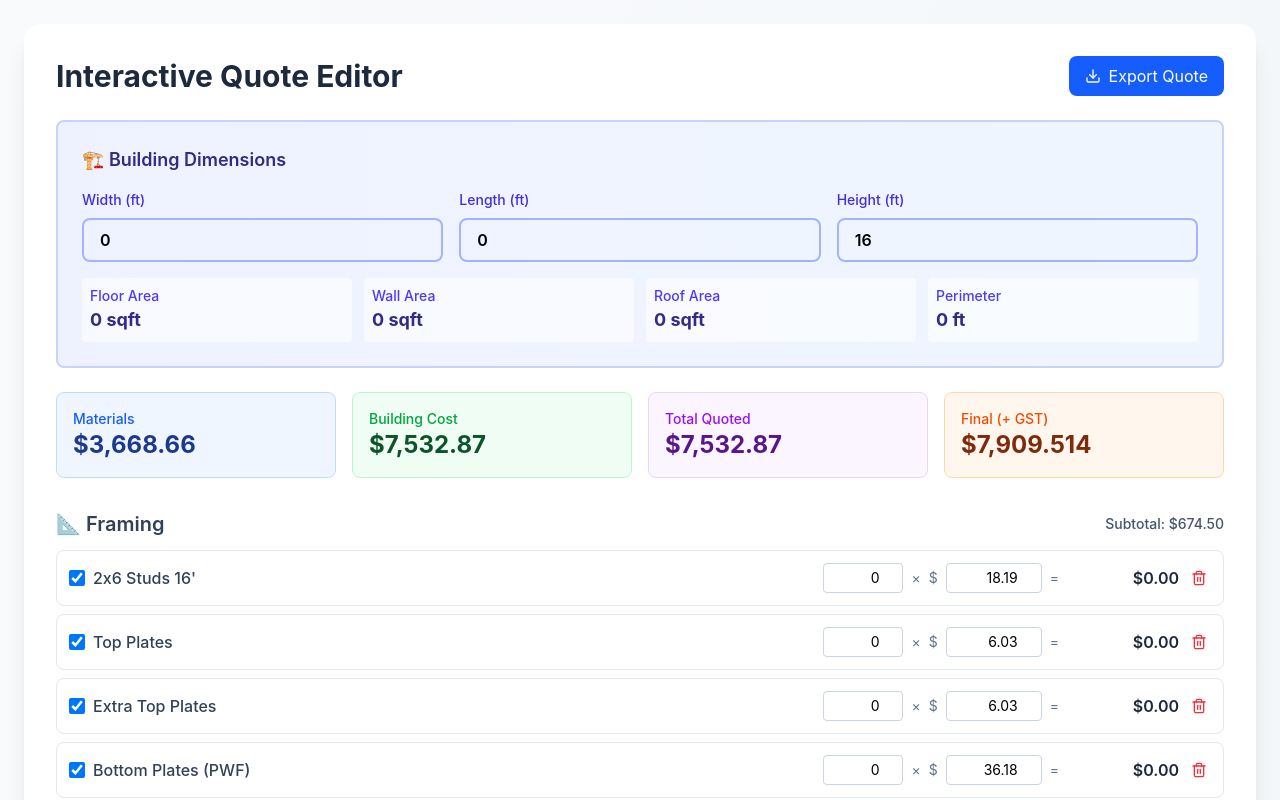
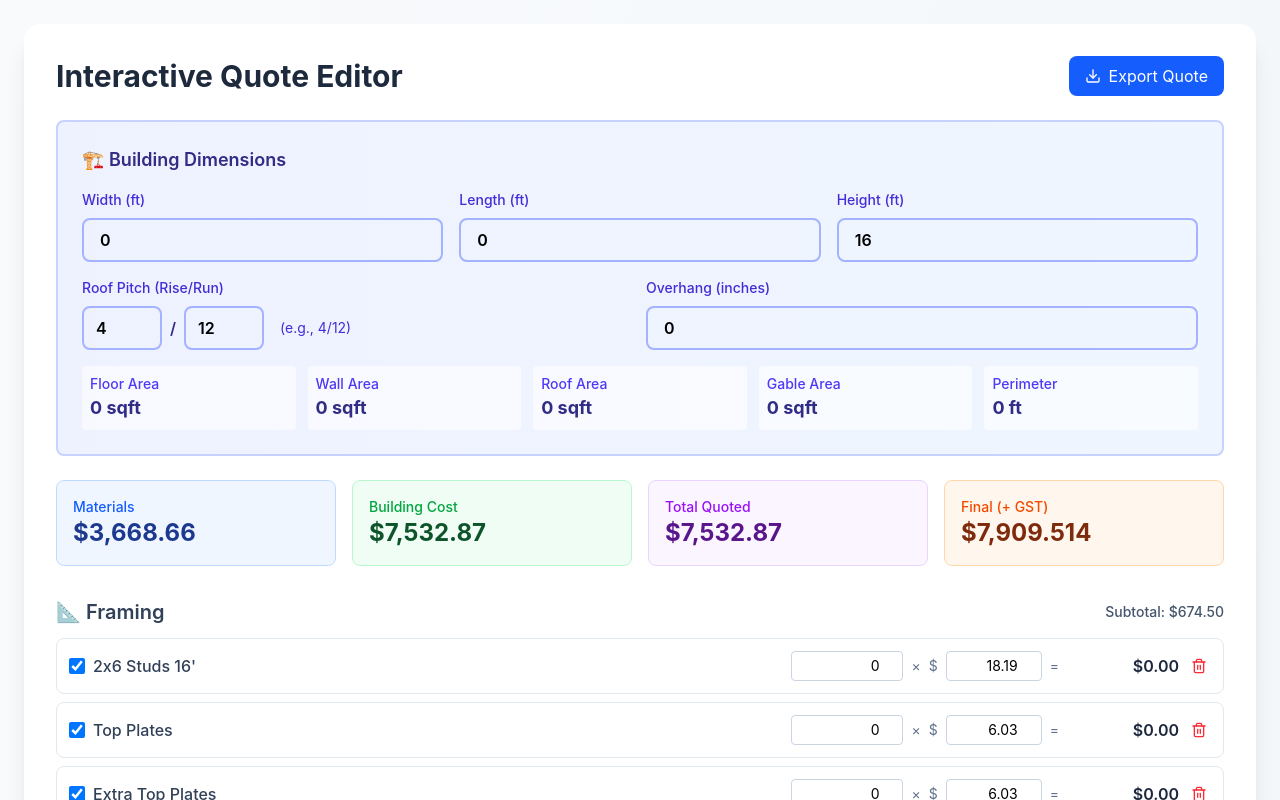
Before and after one commit to JorgeAng/TB2026, a React (Vite) app: page / in a window 1280 px wide. Shown: the top 800 px of the page. Built offline with nearby package versions, Linux system fonts and the light colour scheme.

Commit message:
Update roof pitch and overhang configuration
Refactor roof pitch calculation and update related formulas.

```diff
--- a/src/App.jsx
+++ b/src/App.jsx
@@ -20,8 +20,9 @@ const QuoteEditor = () => {
     studSpacing: 16,
     topPlates: 2,
     extraTopPlates: 1,
-    roofPitch: 1/3,
-    overhang: 4
+    roofPitchRise: 4,
+    roofPitchRun: 12,
+    overhang: 0
   });
 
   const [items, setItems] = useState([]);
@@ -31,13 +32,20 @@ const QuoteEditor = () => {
   // Calculate derived values from dimensions
   const floorArea = (dimensions.width || 0) * (dimensions.length || 0);
   const perimeter = 2 * ((dimensions.width || 0) + (dimensions.length || 0));
-  const wallArea = perimeter * (dimensions.height || 0);
-  const angleRad = Math.atan(config.roofPitch);
+  const wallAreaRect = perimeter * (dimensions.height +1|| 0);
+
+  // Calculate gable roof geometry
+  const roofPitch = config.roofPitchRise / config.roofPitchRun; // 4/12 = 0.333...
+  const angleRad = Math.atan(roofPitch);
   const cosAngle = Math.cos(angleRad);
   const run = (dimensions.width || 0) / 2;
+  const rise = run * roofPitch;
   const rafterLen = (run / cosAngle) + config.overhang;
   const roofArea = rafterLen * (dimensions.length || 0) * 2;
-  const gableArea = ((dimensions.width || 0) / 2) * ((dimensions.width || 0) / 2 * config.roofPitch) * 2;
+
+  // Gable area: 2 triangular ends (base * height / 2) * 2 ends, then multiply by 2
+  const gableArea = (((dimensions.width || 0) * rise / 2) * 2) * 2;
+  const wallArea = wallAreaRect;
 
   // Formula definitions for each item
   const formulas = {
@@ -53,7 +61,7 @@ const QuoteEditor = () => {
     10: () => Math.ceil((Math.ceil((perimeter * 12) / config.studSpacing) * 30) / 2000),
     11: () => Math.ceil((Math.ceil((perimeter * 12) / config.studSpacing) * 35) / 2000),
     15: () => Math.ceil(roofArea),
-    16: () => Math.ceil(wallArea + gableArea),
+    16: () => Math.ceil(wallAreaRect + gableArea),
     17: () => Math.ceil(dimensions.length / 10),
     18: () => Math.ceil((dimensions.length * 0.70) / 16) + 2,
     19: () => 4,
@@ -66,18 +74,18 @@ const QuoteEditor = () => {
     26: () => Math.ceil(perimeter / 10),
     27: () => Math.ceil(dimensions.length / 10),
     28: () => Math.ceil((dimensions.length * 2) / 20),
-    29: () => Math.ceil((Math.ceil(roofArea) + Math.ceil(wallArea + gableArea)) * 1.5 / 1000),
-    30: () => Math.ceil(wallArea * 0.94),
+    29: () => Math.ceil((Math.ceil(roofArea) + Math.ceil(wallAreaRect + gableArea)) * 1.5 / 1000),
+    30: () => Math.ceil(wallAreaRect * 0.94),
     31: () => Math.ceil(floorArea),
     32: () => Math.ceil(perimeter / 10),
     33: () => Math.ceil(perimeter / 16),
-    34: () => Math.ceil((Math.ceil(wallArea * 0.94) + Math.ceil(floorArea)) * 1.5 / 1000),
-    38: () => Math.ceil(Math.ceil(wallArea * 0.94) / 1000),
-    39: () => Math.ceil(Math.ceil(wallArea * 0.94) / 1000),
+    34: () => Math.ceil((Math.ceil(wallAreaRect * 0.94) + Math.ceil(floorArea)) * 1.5 / 1000),
+    38: () => Math.ceil(Math.ceil(wallAreaRect * 0.94) / 1000),
+    39: () => Math.ceil(Math.ceil(wallAreaRect * 0.94) / 1000),
     40: () => 4,
     41: () => 2,
     42: () => 6,
-    43: () => Math.ceil(wallArea * 0.94),
+    43: () => Math.ceil(wallAreaRect * 0.94),
     44: () => Math.ceil(floorArea),
     45: () => 1
   };
@@ -290,7 +298,41 @@ const QuoteEditor = () => {
                 />
               </div>
             </div>
-            <div className="mt-4 grid grid-cols-2 sm:grid-cols-4 gap-2 sm:gap-3 text-sm">
+
+            <div className="mt-4 grid grid-cols-1 sm:grid-cols-2 gap-3">
+              <div>
+                <label className="block text-sm font-medium text-indigo-700 mb-2">Roof Pitch (Rise/Run)</label>
+                <div className="flex gap-2 items-center">
+                  <input
+                    type="number"
+                    value={config.roofPitchRise}
+                    onChange={(e) => setConfig({...config, roofPitchRise: Math.max(0, Number(e.target.value) || 0)})}
+                    className="w-20 px-3 py-2 text-black font-semibold border-2 border-indigo-300 rounded-lg focus:ring-2 focus:ring-indigo-500 focus:border-indigo-500"
+                    placeholder="4"
+                  />
+                  <span className="text-indigo-900 font-semibold">/</span>
+                  <input
+                    type="number"
+                    value={config.roofPitchRun}
+                    onChange={(e) => setConfig({...config, roofPitchRun: Math.max(1, Number(e.target.value) || 12)})}
+                    className="w-20 px-3 py-2 text-black font-semibold border-2 border-indigo-300 rounded-lg focus:ring-2 focus:ring-indigo-500 focus:border-indigo-500"
+                    placeholder="12"
+                  />
+                  <span className="text-indigo-700 text-sm ml-2">(e.g., 4/12)</span>
+                </div>
+              </div>
+              <div>
+                <label className="block text-sm font-medium text-indigo-700 mb-2">Overhang (inches)</label>
+                <input
+                  type="number"
+                  value={config.overhang}
+                  onChange={(e) => setConfig({...config, overhang: Math.max(0, Number(e.target.value) || 0)})}
+                  className="w-full px-4 py-2 text-black font-semibold border-2 border-indigo-300 rounded-lg focus:ring-2 focus:ring-indigo-500 focus:border-indigo-500"
+                />
+              </div>
+            </div>
+
+            <div className="mt-4 grid grid-cols-2 sm:grid-cols-5 gap-2 sm:gap-3 text-sm">
               <div className="bg-white/60 p-2 rounded">
                 <div className="text-indigo-600 font-medium text-xs sm:text-sm">Floor Area</div>
                 <div className="text-base sm:text-lg font-bold text-indigo-900">{floorArea.toLocaleString()} sqft</div>
@@ -302,6 +344,10 @@ const QuoteEditor = () => {
               <div className="bg-white/60 p-2 rounded">
                 <div className="text-indigo-600 font-medium text-xs sm:text-sm">Roof Area</div>
                 <div className="text-base sm:text-lg font-bold text-indigo-900">{Math.ceil(roofArea).toLocaleString()} sqft</div>
+              </div>
+              <div className="bg-white/60 p-2 rounded">
+                <div className="text-indigo-600 font-medium text-xs sm:text-sm">Gable Area</div>
+                <div className="text-base sm:text-lg font-bold text-indigo-900">{Math.ceil(gableArea).toLocaleString()} sqft</div>
               </div>
               <div className="bg-white/60 p-2 rounded">
                 <div className="text-indigo-600 font-medium text-xs sm:text-sm">Perimeter</div>
@@ -370,7 +416,7 @@ const QuoteEditor = () => {
                           value={item.qty}
                           onChange={(e) => updateQty(item.id, e.target.value)}
                           disabled={!item.enabled}
-                          className="w-16 sm:w-20 px-2 py-1 border border-slate-300 rounded text-right text-black text-sm disabled:bg-slate-100"
+                          className="w-20 sm:w-28 px-2 py-1 border border-slate-300 rounded text-right text-black text-sm disabled:bg-slate-100"
                         />
                         <span className="text-slate-500 text-sm">×</span>
                         <span className="text-slate-500 text-sm">$</span>
```
